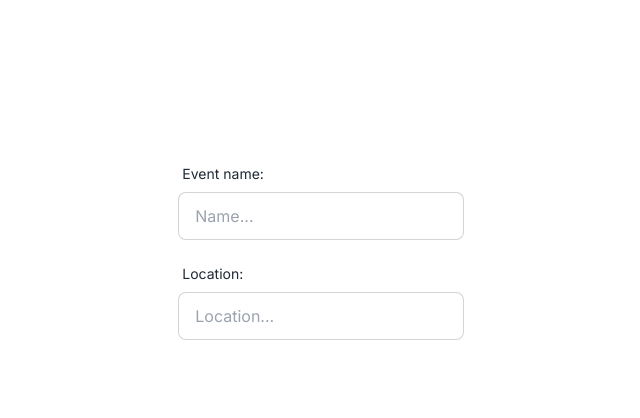
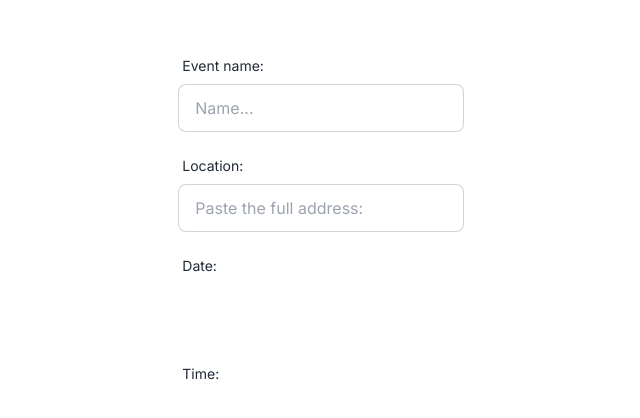
Before and after one commit to kleenkanteen/ant-ride, a Next.js app: page /create in a window 1280 px wide. Shown: the part 152-570 px from the top of the page, without its empty margins (319-959 px from the left). Built offline with nearby package versions, Linux system fonts and the light colour scheme.

Commit message:
finished create carpool page. did not use location autocomplete for now

```diff
--- a/src/app/create/page.tsx
+++ b/src/app/create/page.tsx
@@ -1,7 +1,5 @@
 "use client"
 
-import Link from "next/link";
-import dayjs from 'dayjs';
 import { MobileDatePicker } from '@mui/x-date-pickers/MobileDatePicker';
 import { MobileTimePicker } from '@mui/x-date-pickers/MobileTimePicker';
 import { AdapterDayjs } from '@mui/x-date-pickers/AdapterDayjs';
@@ -9,8 +7,22 @@ import { LocalizationProvider } from '@mui/x-date-pickers/LocalizationProvider';
 import { ThemeProvider, createTheme } from '@mui/material/styles';
 import { yupResolver } from '@hookform/resolvers/yup';
 import { useForm, Controller } from 'react-hook-form';
-import type { SubmitHandler } from 'react-hook-form';
 import * as yup from 'yup';
+
+
+interface IFormInputs {
+    event_name: string,
+    location: string,
+    date: Date,
+    time: Date
+}
+
+const schema = yup.object().shape({
+    event_name: yup.string().max(40).required(),
+    location: yup.string().max(40).required(),
+    date: yup.date().required(),
+    time: yup.date().required(),
+});
 
 const darkTheme = createTheme({
     palette: {
@@ -18,28 +30,90 @@ const darkTheme = createTheme({
     },
 });
 
-const today = dayjs();
+export default function Create() {
+    const {
+        register,
+        control,
+        handleSubmit,
+        formState: { errors },
+    } = useForm<IFormInputs>({
+        resolver: yupResolver(schema),
+    });
 
-export default function Create() {
+    const onSubmit = (data) => {
+        // make a post request with the data to /api/event.
+        // first convert time to UTC
+        // if succesful, make push url to router with the query params being event_code and edit_code
+        // in the new page also show the google maps marker of the location
+        // to makes sure address is turned into the right coordinates. and ask user to check and if wrong, to recreate the event
+        // with the correct address. if any other error, in the new page say "error creating event".
+        console.log(data);
+    };
+
     return (
         <ThemeProvider theme={darkTheme}>
             <LocalizationProvider dateAdapter={AdapterDayjs}>
-                <form>
+                <form onSubmit={handleSubmit(onSubmit)}>
                     <div className="flex flex-col gap-4">
                         <label className="form-control w-full max-w-xs">
                             <div className="label">
                                 <span className="label-text">Event name: </span>
                             </div>
-                            <input type="text" placeholder="Name..." max="40" className="input input-bordered w-full max-w-xs" />
+                            <input type="text" placeholder="Name..." max="40" className="input input-bordered w-full max-w-xs"
+                                {...register("event_name")} />
+                                {errors.event_name?.message && <br />}
+                                <p className="text-red-500">{errors.event_name?.message}</p>
                         </label>
                         <label className="form-control w-full max-w-xs">
                             <div className="label">
                                 <span className="label-text">Location: </span>
                             </div>
-                            <input type="text" placeholder="Location..." max="40" className="input input-bordered w-full max-w-xs" />
+                            <input type="text" placeholder="Paste the full address: " max="40" className="input input-bordered w-full max-w-xs"
+                                {...register("location")} />
+                                {errors.location?.message && <br />}
+                                <p className="text-red-500">{errors.location?.message}</p>
                         </label>
-                        {/* <FormInputs /> */}
-                        <input className="btn btn-outline btn-md my-4" type="submit" />
+                        <label className="form-control w-full max-w-xs">
+                            <div className="label">
+                                <span className="label-text">Date: </span>
+                            </div>
+                            <Controller
+                                name="date"
+                                control={control}
+                                render={({ field }) => (
+                                    <MobileDatePicker
+                                        sx={{ width: "100% " }}
+                                        {...field}
+                                        slotProps={{
+                                            textField: {
+                                                helperText: errors.date ? "Date is a required field" : '',
+                                            },
+                                        }}
+                                    />
+                                )}
+                            />
+                        </label>
+                        <label className="form-control w-full max-w-xs">
+                            <div className="label">
+                                <span className="label-text">Time: </span>
+                            </div>
+                            <Controller
+                                name="time"
+                                control={control}
+                                render={({ field }) => (
+                                    <MobileTimePicker
+                                        sx={{ width: "100% " }}
+                                        {...field}
+                                        slotProps={{
+                                            textField: {
+                                                helperText: errors.time ? "Time is a required field" : '',
+                                            },
+                                        }}
+                                    />
+                                )}
+                            />
+                        </label>
+                        <button className="btn btn-outline btn-md my-4">Submit</button>
                     </div>
                 </form>
             </LocalizationProvider>
--- a/src/app/join/page.tsx
+++ b/src/app/join/page.tsx
@@ -50,9 +50,7 @@ export default function Join() {
                         {errors.code?.message && <br />}
                         <p className="text-red-500">{errors.code?.message}</p>
                     </label>
-
                     <button className="btn btn-outline btn-md my-4">Submit</button>
-
                 </div>
             </form>
         </ThemeProvider>
--- a/src/components/FormInputDate.tsx
+++ /dev/null
@@ -1,81 +0,0 @@
-import { yupResolver } from '@hookform/resolvers/yup';
-import { MobileDatePicker } from '@mui/x-date-pickers/MobileDatePicker';
-import { MobileTimePicker } from '@mui/x-date-pickers/MobileTimePicker';
-import { useForm, Controller } from 'react-hook-form';
-import type { SubmitHandler } from 'react-hook-form';
-import * as yup from 'yup';
-
-interface IFormInputs {
-  date: Date,
-  time: Date
-}
-
-const schema = yup.object().shape({
-  date: yup.date().required(),
-  time: yup.date().required(),
-});
-
-export function FormInputs() {
-  const {
-    control,
-    handleSubmit,
-    watch,
-    formState: { errors },
-  } = useForm<IFormInputs>({
-    resolver: yupResolver(schema),
-  });
-
-  const onSubmit: SubmitHandler<IFormInputs> = (data) => console.log('data submitted: ', data);
-
-  console.log(watch('date'));
-  console.log(watch('time'));
-  console.log('errors are', errors);
-
-  return (
-    <div>
-      <form onSubmit={handleSubmit(onSubmit)}>
-        <label className="form-control w-full max-w-xs">
-          <div className="label">
-            <span className="label-text">Date: </span>
-          </div>
-          <Controller
-            name="date"
-            control={control}
-            render={({ field }) => (
-              <MobileDatePicker
-                sx={{ width: "100% " }}
-                {...field}
-                slotProps={{
-                  textField: {
-                    helperText: errors.date ? "Date is a required field" : '',
-                  },
-                }}
-              />
-            )}
-          />
-        </label>
-        <label className="form-control w-full max-w-xs">
-          <div className="label">
-            <span className="label-text">Time: </span>
-          </div>
-          <Controller
-            name="time"
-            control={control}
-            render={({ field }) => (
-              <MobileTimePicker
-                sx={{ width: "100% " }}
-                {...field}
-                slotProps={{
-                  textField: {
-                    helperText: errors.time ? "Time is a required field" : '',
-                  },
-                }}
-              />
-            )}
-          />
-        </label>
-        <input type="submit" />
-      </form>
-    </div>
-  );
-};
```
